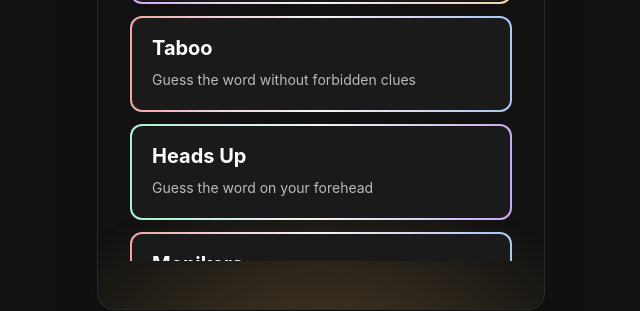
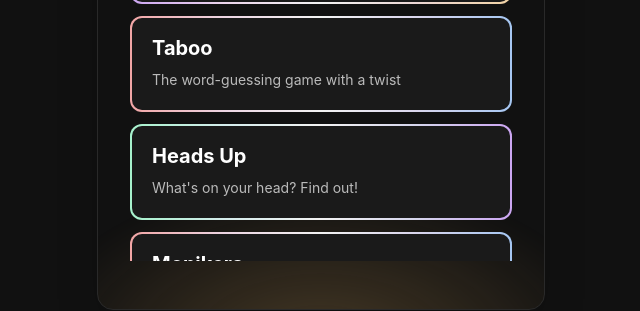
Before and after one commit to Skithy/campfire-games, a SvelteKit app: page / in a window 1280 px wide. Shown: the part 440-751 px from the top of the page, without its empty margins (319-959 px from the left). Built offline with nearby package versions, Linux system fonts and the light colour scheme.

Commit message:
Update descriptions

```diff
--- a/src/lib/components/headsup/SplashScreen.svelte
+++ b/src/lib/components/headsup/SplashScreen.svelte
@@ -44,7 +44,7 @@
       >
         Heads Up
       </h1>
-      <p class="text-lg text-white/50">Guess the word on your forehead</p>
+      <p class="text-lg text-white/50">What's on your head? Find out!</p>
     </div>
   </div>
 
--- a/src/lib/components/monikers/SplashScreen.svelte
+++ b/src/lib/components/monikers/SplashScreen.svelte
@@ -46,7 +46,7 @@
       >
         Monikers
       </h1>
-      <p class="text-lg text-white/50">Guess the name in 3 rounds</p>
+      <p class="text-lg text-white/50">One deck, three ways to guess</p>
     </div>
   </div>
 
--- a/src/routes/+page.svelte
+++ b/src/routes/+page.svelte
@@ -17,19 +17,19 @@
     },
     {
       name: "Taboo",
-      description: "Guess the word without forbidden clues",
+      description: "The word-guessing game with a twist",
       url: "/taboo",
       gradient: Color.toGradient(RED, BLUE),
     },
     {
       name: "Heads Up",
-      description: "Guess the word on your forehead",
+      description: "What's on your head? Find out!",
       url: "/headsup",
       gradient: Color.toGradient(GREEN, PURPLE),
     },
     {
       name: "Monikers",
-      description: "Guess the name in 3 rounds",
+      description: "One deck, three ways to guess",
       url: "/monikers",
       gradient: Color.toGradient(RED, BLUE),
     },
--- a/src/routes/headsup/+page.svelte
+++ b/src/routes/headsup/+page.svelte
@@ -216,7 +216,7 @@
 
 <svelte:head>
   <title>Heads Up - Campfire Games</title>
-  <meta name="description" content="Hold the phone to your forehead and guess the word" />
+  <meta name="description" content="What's on your head? Find out!" />
 </svelte:head>
 
 <div class={["relative", "h-full w-full"]}>
--- a/src/routes/monikers/+page.svelte
+++ b/src/routes/monikers/+page.svelte
@@ -264,7 +264,7 @@
 
 <svelte:head>
   <title>Monikers - Campfire Games</title>
-  <meta name="description" content="Guess the name in 3 rounds" />
+  <meta name="description" content="One deck, three ways to guess" />
 </svelte:head>
 
 <div class={["relative", "h-full w-full"]}>
```
